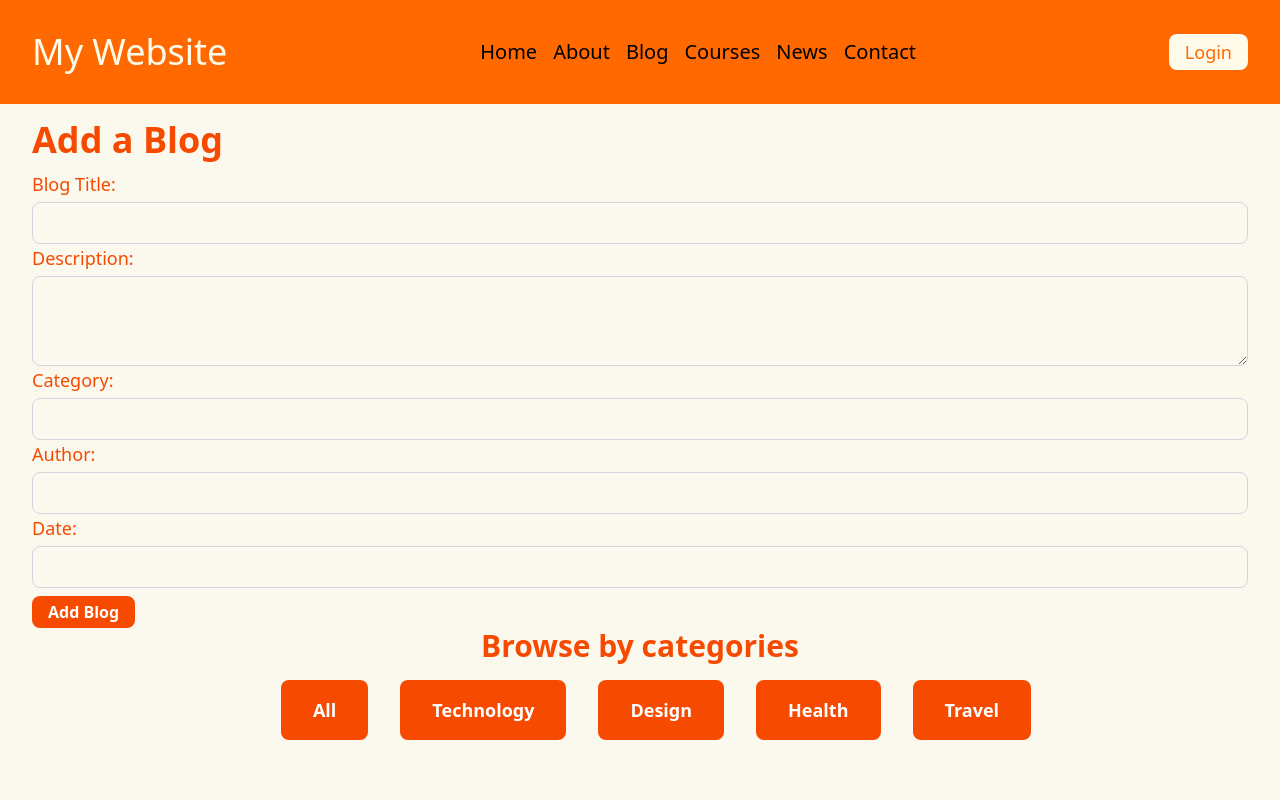
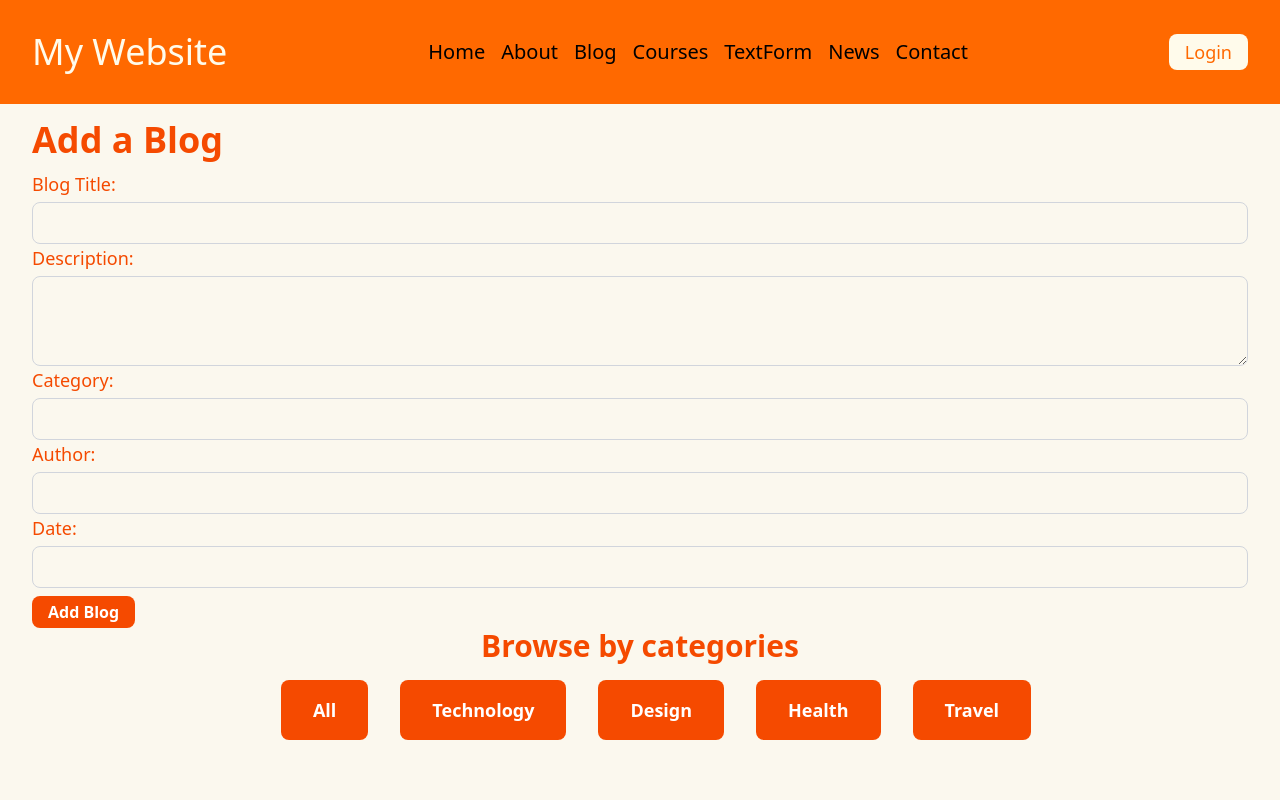
Before and after one commit to bibekshah75674/basic-react, a React (Vite) app: page /blogs in a window 1280 px wide. Shown: the top 800 px of the page. Built offline with nearby package versions, Linux system fonts and the light colour scheme.

Commit message:
added textform

```diff
--- a/src/App.jsx
+++ b/src/App.jsx
@@ -10,6 +10,7 @@ import NewNav from "./assets/NewNav";
 
 import { CourseDetailPage } from "./assets/CourseDetailPage";
 import CourseLists from "./assets/CourseList";
+import TextForm from "./assets/TextForm";
 
 
 function App() {
@@ -26,6 +27,7 @@ function App() {
         <Route path="blogs/:id" element={<BlogDetailPage/>}></Route>
         <Route path="courses" element={<CourseLists />} />
         <Route path="courses/:id" element={<CourseDetailPage/>} />
+        <Route path="textform" element={<TextForm/>} />
         <Route path="news" element={<NewsPortal/>}></Route>
         <Route path="contact" element={<h1>This is contact page</h1>}></Route>
       </Routes>
--- a/src/assets/NewNav.jsx
+++ b/src/assets/NewNav.jsx
@@ -14,6 +14,7 @@ function NewNav(props) {
           <li><Link to="about">About</Link></li>
           <li><Link to="blogs">Blog</Link></li>
           <li><Link to="courses">Courses</Link></li>
+          <li><Link to="textform">TextForm</Link></li>
           <li><Link to="news">News</Link></li>
           <li><Link to="contact">Contact</Link></li>
         </ul>
--- a/src/assets/TextForm.jsx
+++ b/src/assets/TextForm.jsx
@@ -1,5 +1,4 @@
 import React from "react";
-import "bootstrap/dist/css/bootstrap.min.css";
 import { useState } from "react";
 
 export default function TextForm(props) {
```
